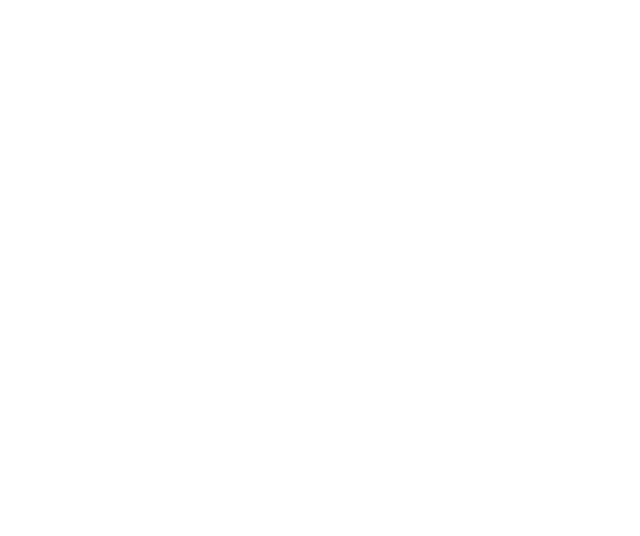
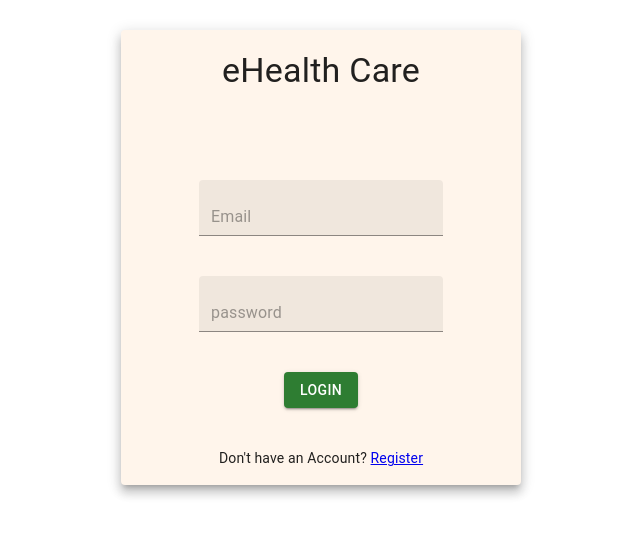
Before and after one commit to satindersingh472/punjab_healthcare_front, a React (Create React App) app: page /authenticate in a window 1280 px wide. Before the commit this address had no page. Shown: the top 536 px of the page, without its empty margins (319-959 px from the left). Built offline with nearby package versions, Linux system fonts and the light colour scheme.

Commit message:
still_working_on_cookies

```diff
--- a/package.json
+++ b/package.json
@@ -10,10 +10,8 @@
     "@testing-library/react": "^13.4.0",
     "@testing-library/user-event": "^13.5.0",
     "axios": "^1.3.4",
-    "js-cookies": "^1.0.4",
+    "js-cookie": "^3.0.1",
     "react": "^18.2.0",
-    "react-cookie": "^4.1.1",
-    "react-cookies": "^0.1.1",
     "react-dom": "^18.2.0",
     "react-helmet": "^6.1.0",
     "react-helmet-async": "^1.3.0",
--- a/src/App.js
+++ b/src/App.js
@@ -1,18 +1,19 @@
-import { BrowserRouter,Routes,Route } from "react-router-dom"
-import LoginForm from './views/forms/LoginForm'
-import { Register } from "./views/forms/RegisterForm"
-import { ScopedCssBaseline } from "@mui/material"
+import { BrowserRouter, Routes, Route } from "react-router-dom";
+import LoginForm from "./views/forms/LoginForm";
+import { Register } from "./views/forms/RegisterForm";
+import { ScopedCssBaseline } from "@mui/material";
+import Authenticate from './views/pages/Authenticate'
 
-
-export default function App(){
+export default function App() {
   return (
-    <BrowserRouter>
     <ScopedCssBaseline>
-      <Routes>
-        <Route path='/' element={<LoginForm/>}/>
-        <Route path="/register" element={<Register />} />
-      </Routes>
+      <BrowserRouter>
+        <Routes>
+          <Route path="/" element={<LoginForm />} />
+          <Route path="/register" element={<Register />} />
+          <Route path="/authenticate" element={<Authenticate/>}/>
+        </Routes>
+      </BrowserRouter>
     </ScopedCssBaseline>
-    </BrowserRouter>
-  )
+  );
 }
--- a/src/views/forms/LoginForm.js
+++ b/src/views/forms/LoginForm.js
@@ -1,58 +1,47 @@
 import SEO from "../../components/seo";
-import React, { useState, useEffect,useRef } from "react";
+import React, { useState } from "react";
 import { Button, Card, FilledInput, Grid, Typography } from "@mui/material";
 import axios from "axios";
-import {useCookies} from "react-cookie";
+import Cookies from "js-cookie";
 import { Link } from "react-router-dom";
-import {useForm} from 'react-hook-form'
+import { useForm } from "react-hook-form";
 
-export default function Clinics() {
-    const {formRef} = useRef(null);
-    const [message,setMessage] = useState();
-    const [data,setData] = useState();
-    const [cred, setCred] = useState({
-        email: "",
-        password: ""
-    });
-    const [cookies, setCookies] = useCookies(['clinic_id','clinic_token']);
+// default function
+export default function LoginForm() {
+  // use react-hook-form for forms inputs
+  const { register, handleSubmit, reset } = useForm();
+  // use message hook for showing any error message
+  const [message, setMessage] = useState();
 
-    const handleChange = (event) => {
-        const {name,value} = event.target;
-        setCred((prev) => {
-          return {...prev,[name]:value}
-        })
-    }
+  const [isCookies,setIsCookies] = useState();
 
-    const handleSubmit = (event) => {
-        event.preventDefault()
+
+  // will handle the api request with handle submit function from useform hook
+  const onSubmit = (data, event) => {
+    // prevent the default function of a form
+    event.preventDefault();
     axios
       .request({
         url: `${process.env.REACT_APP_API_URL}/api/clinic_login`,
-          method: 'POST',
+        method: "POST",
         data: {
-              email: cred['email'],
-              password: cred['password']
-          }
+          email: data["email"],
+          password: data["password"],
+        },
       })
       .then((response) => {
-          setData(response['data'])
-          setCookies('clinic_id' , data['clinic_id'])
-          setCookies('clinic_token' , data['clinic_token'])
-          formRef.current.reset();
+        Cookies.set("clinic_id", response["data"]["clinic_id"]);
+        Cookies.set("clinic_token", response["data"]["clinic_token"]);
+        reset();
       })
       .catch((error) => {
-            setMessage(error['response']['data'])
-            formRef.current.reset();
+        setMessage(error["response"]["data"]);
+        reset();
         setTimeout(() => {
-                setMessage('')
+          setMessage("");
         }, 3000);
       });
-    }
-
-
-  useEffect(() => {
-
-  },[]);
+  };
 
   return (
     <div>
@@ -65,16 +54,16 @@ export default function Clinics() {
       <Card
         raised
         sx={{
-          bgcolor:'#FFF5EB',
+          bgcolor: "#FFF5EB",
           width: "400px",
           margin: "30px auto",
-          textAlign:'center'
+          textAlign: "center",
         }}
       >
         <Typography variant="h4" align="center" marginTop="20px">
           eHealth Care
         </Typography>
-        <form onSubmit={handleSubmit} ref={formRef} >
+        <form onSubmit={handleSubmit(onSubmit)}>
           <Grid
             container
             marginTop={6}
@@ -82,27 +71,31 @@ export default function Clinics() {
             sx={{ textAlign: "center", display: "grid" }}
           >
             <Grid item>
-              <FilledInput type="text" placeholder="Email" name="email" onChange={handleChange} value={cred.email || ''} ></FilledInput>
+              <FilledInput
+                {...register("email")}
+                placeholder="Email"
+              ></FilledInput>
             </Grid>
             <Grid item>
-              <FilledInput type="password" placeholder="password" name="password" onChange={handleChange} value={cred['password'] || ""} ></FilledInput>
+              <FilledInput
+                {...register("password")}
+                type="password"
+                placeholder="password"
+              ></FilledInput>
             </Grid>
             <Grid item>
-              <Button variant="contained" color="success" type="submit" >
+              <Button variant="contained" color="success" type="submit">
                 Login
               </Button>
             </Grid>
             <Grid item>
               <Typography variant="body2">
-                Don't have an Account?{" "}
-                <Link to="/register">
-                    Register
-                </Link>
+                Don't have an Account? <Link to="/register">Register</Link>
               </Typography>
             </Grid>
           </Grid>
         </form>
-        {message === '' ? null : <p>{message}</p>}
+        {message === "" ? null : <p>{message}</p>}
       </Card>
     </div>
   );
--- a/src/views/forms/RegisterForm.js
+++ b/src/views/forms/RegisterForm.js
@@ -1,16 +1,15 @@
 import SEO from "../../components/seo";
 import { Button, Card, FilledInput, Grid, Typography} from "@mui/material";
-import React, { useEffect, useState, useRef } from "react";
-import { useCookies } from "react-cookie";
+import React, {useState, useRef } from "react";
 import axios from "axios";
 import { Link } from "react-router-dom";
+import Cookies from 'js-cookie'
 
 export function Register() {
   const formRef = useRef(null);
   const [cred, setCred] = useState({});
   const [data, setData] = useState();
   const [error, setError] = useState();
-  const [cookies, setCookies] = useCookies(['clinic_id','clinic_token']);
 
   const handleChange = (event) => {
     const { name, value } = event.target;
@@ -37,8 +36,8 @@ export function Register() {
       })
       .then((response) => {
         setData(response["data"]);
-        setCookies('clinic_id',data['clinic_id'])
-        setCookies('clinic_token',data['clinic_token'])
+        Cookies.set('clinic_id',data['clinic_id'])
+        Cookies.set('clinic_token',data['clinic_token'])
         formRef.current.reset();
       })
       .catch((error) => {
--- /dev/null
+++ b/src/views/pages/Authenticate.js
@@ -0,0 +1,34 @@
+import LoginForm from "../forms/LoginForm";
+import Cookies from "js-cookie";
+import React, { useEffect, useState } from "react";
+import { Button } from "@mui/material";
+
+export default function Authenticate() {
+  const [isCookies, setIsCookies] = useState();
+
+  useEffect(() => {
+    if (Cookies.get("clinic_token") === undefined) {
+      setIsCookies(false);
+    } else {
+      setIsCookies(true);
+    }
+  }, [isCookies]);
+
+  const handleLogout = () => {
+    Cookies.remove("clinic_token");
+    setIsCookies(false)
+  };
+
+  return (
+    <>
+      {isCookies === false ? (
+        <LoginForm />
+      ) : (
+        <div>
+          <p>HEllo</p>
+          <Button onClick={handleLogout}>delete cookies</Button>
+        </div>
+      )}
+    </>
+  );
+}
```
Also changed, not shown: src/views/pages/PreviousRecords.js (added), 2 other files (tests, documents, lock files or other folders). Lines whose indentation alone changed are shown as unchanged.
